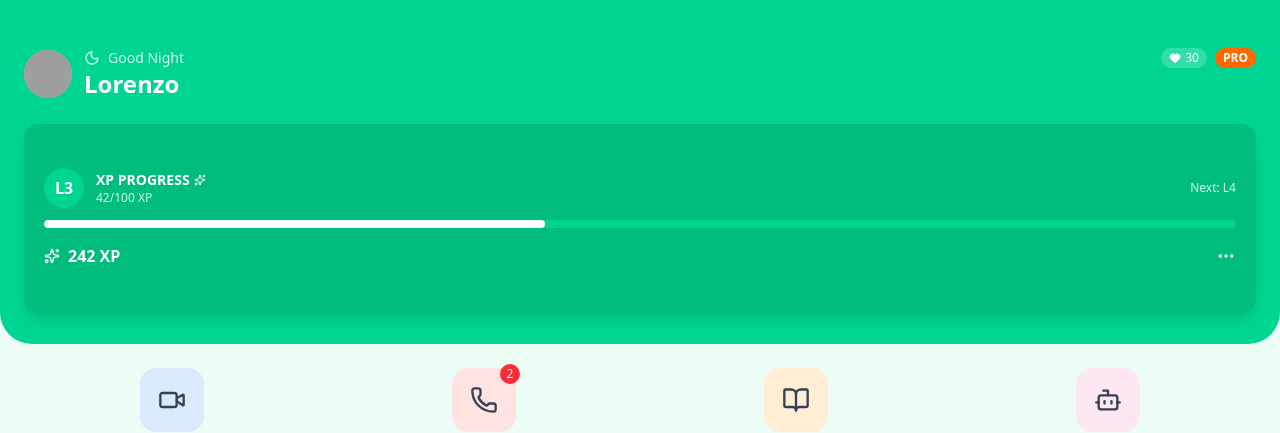
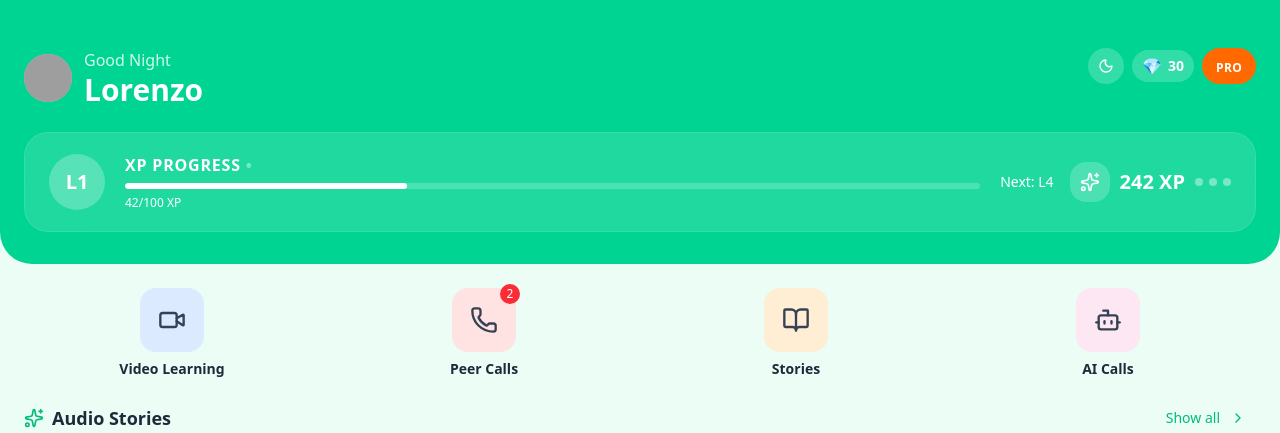
Before and after one commit to Sanjoy-droid/SpeakGenie-Assignment, a Next.js app: page / in a window 1280 px wide. Shown: the top 433 px of the page. Built offline with nearby package versions, Linux system fonts and the light colour scheme; grey boxes are pictures that could not be loaded.

Commit message:
fix : dashboard card layout

```diff
--- /dev/null
+++ b/app/CustomComponents/DashboardCard.tsx
@@ -0,0 +1,92 @@
+import React from "react";
+import { Moon, Sparkles, MoreHorizontal, Heart } from "lucide-react";
+
+import { Card, CardContent } from "@/components/ui/card";
+
+import { Badge } from "@/components/ui/badge";
+
+export default function DashboardCard() {
+  return (
+    <>
+      {/* User Dashboard Card */}
+      <div className="bg-emerald-400 pt-12 pb-8 px-6 rounded-b-[32px]">
+        <div className="flex items-start justify-between mb-6">
+          <div className="flex items-center gap-3">
+            <div className="w-12 h-12 rounded-full bg-pink-300 flex items-center justify-center overflow-hidden">
+              <img
+                src="https://storage.googleapis.com/speakgenie-assets/images/Profile/boy_default.png"
+                alt="User"
+                className="w-full h-full object-cover"
+              />
+            </div>
+            <div>
+              <p className="text-emerald-100 text-md flex items-center gap-2">
+                Good Night
+              </p>
+              <h1 className="text-white text-3xl font-bold">Lorenzo</h1>
+            </div>
+          </div>
+          <div className="flex items-center gap-2">
+            <button className="w-9 h-9 rounded-full bg-white/20 flex items-center justify-center">
+              <Moon className="w-4 h-4 text-white" />
+            </button>
+            <div className="bg-white/20 px-2.5 py-1 rounded-full flex items-center gap-1.5">
+              <span className="text-orange-400">💎</span>
+              <span className="text-white font-bold text-sm">30</span>
+            </div>
+            <div className="bg-orange-500 text-white border-0 font-semibold px-3.5 py-1.5 rounded-full">
+              <span className="text-white font-bold text-xs tracking-wide">
+                PRO
+              </span>
+            </div>
+          </div>
+        </div>
+
+        {/* XP Progress Card – EXACT layout as your latest screenshot */}
+        <div className="bg-white/12 backdrop-blur-xl rounded-3xl px-6 py-5 border border-white/10">
+          {/* SINGLE ROW – Everything perfectly aligned in one straight line */}
+          <div className="flex items-center justify-between">
+            {/* Left: L1 Circle */}
+            <div className="w-14 h-14 rounded-full bg-white/25 flex items-center justify-center flex-shrink-0">
+              <span className="text-white text-xl font-bold">L1</span>
+            </div>
+
+            {/* Center: XP PROGRESS text + Progress bar directly below */}
+            <div className="flex-1 mx-5 flex flex-col items-start gap-1.5">
+              <p className="text-white text-base font-bold tracking-wider">
+                XP PROGRESS <span className="text-white/40">•</span>
+              </p>
+
+              {/* Progress bar – thin, white, exactly 1% filled */}
+              <div className="w-full h-1.5 bg-white/20 rounded-full overflow-hidden">
+                <div className="h-full w-[33%] bg-white rounded-full"></div>
+              </div>
+
+              <p className="text-white text-xs font-medium">42/100 XP</p>
+            </div>
+
+            {/* Right side – perfectly aligned in one line */}
+            <div className="flex items-center gap-4">
+              <div className="text-right">
+                <p className="text-white text-sm font-medium">Next: L4</p>
+              </div>
+
+              <div className="flex items-center gap-2.5">
+                <div className="w-10 h-10 bg-white/20 rounded-2xl flex items-center justify-center">
+                  <Sparkles className="w-5 h-5 text-white" />
+                </div>
+                <span className="text-white text-xl font-bold">242 XP</span>
+
+                <div className="flex items-center gap-1.5">
+                  <span className="w-2 h-2 bg-white/40 rounded-full flex-shrink-0" />
+                  <span className="w-2 h-2 bg-white/40 rounded-full flex-shrink-0" />
+                  <span className="w-2 h-2 bg-white/40 rounded-full flex-shrink-0" />
+                </div>
+              </div>
+            </div>
+          </div>
+        </div>
+      </div>
+    </>
+  );
+}
--- a/app/CustomComponents/Home.tsx
+++ b/app/CustomComponents/Home.tsx
@@ -27,6 +27,7 @@ import {
 } from "@/components/ui/carousel";
 import Link from "next/link";
 import { useRouter } from "next/navigation";
+import DashboardCard from "./DashboardCard";
 
 const HomeScreen = () => {
   const [activeTab, setActiveTab] = useState("home");
@@ -186,72 +187,7 @@ const HomeScreen = () => {
 
   return (
     <div className="min-h-screen bg-gradient-to-b from-emerald-50 to-white pb-20">
-      {/* User Dashboard Card */}
-      <div className="bg-emerald-400 pt-12 pb-8 px-6 rounded-b-[32px]">
-        <div className="flex items-start justify-between mb-6">
-          <div className="flex items-center gap-3">
-            <div className="w-12 h-12 rounded-full bg-pink-300 flex items-center justify-center overflow-hidden">
-              <img
-                src="https://images.unsplash.com/photo-1438761681033-6461ffad8d80?w=100&h=100&fit=crop"
-                alt="User"
-                className="w-full h-full object-cover"
-              />
-            </div>
-            <div>
-              <p className="text-emerald-100 text-sm flex items-center gap-2">
-                <Moon className="w-4 h-4" />
-                Good Night
-              </p>
-              <h1 className="text-white text-2xl font-bold">Lorenzo</h1>
-            </div>
-          </div>
-          <div className="flex items-center gap-2">
-            <Badge
-              variant="secondary"
-              className="bg-white/20 text-white border-0 flex items-center gap-1"
-            >
-              <Heart className="w-4 h-4 fill-current" />
-              30
-            </Badge>
-            <Badge className="bg-orange-500 text-white border-0 font-semibold">
-              PRO
-            </Badge>
-          </div>
-        </div>
-
-        {/* XP Progress Section */}
-        <Card className="bg-emerald-500 border-0 shadow-lg">
-          <CardContent className="p-5">
-            <div className="flex items-center justify-between mb-3">
-              <div className="flex items-center gap-3">
-                <div className="w-10 h-10 rounded-full bg-emerald-400 flex items-center justify-center text-white font-semibold">
-                  L3
-                </div>
-                <div>
-                  <p className="text-white text-sm font-semibold flex items-center gap-1">
-                    XP PROGRESS
-                    <Sparkles className="w-3 h-3" />
-                  </p>
-                  <p className="text-emerald-100 text-xs">42/100 XP</p>
-                </div>
-              </div>
-              <p className="text-emerald-100 text-xs">Next: L4</p>
-            </div>
-
-            <div className="bg-emerald-400 rounded-full h-2 mb-4 overflow-hidden">
-              <div className="bg-white h-full w-[42%] rounded-full"></div>
-            </div>
-
-            <div className="flex items-center justify-between">
-              <div className="flex items-center gap-2">
-                <Sparkles className="w-4 h-4 text-white" />
-                <span className="text-white font-semibold">242 XP</span>
-              </div>
-              <MoreHorizontal className="w-5 h-5 text-white" />
-            </div>
-          </CardContent>
-        </Card>
-      </div>
+      <DashboardCard />
 
       {/* Main Action Icons */}
       <div className="px-6 py-6">
```
